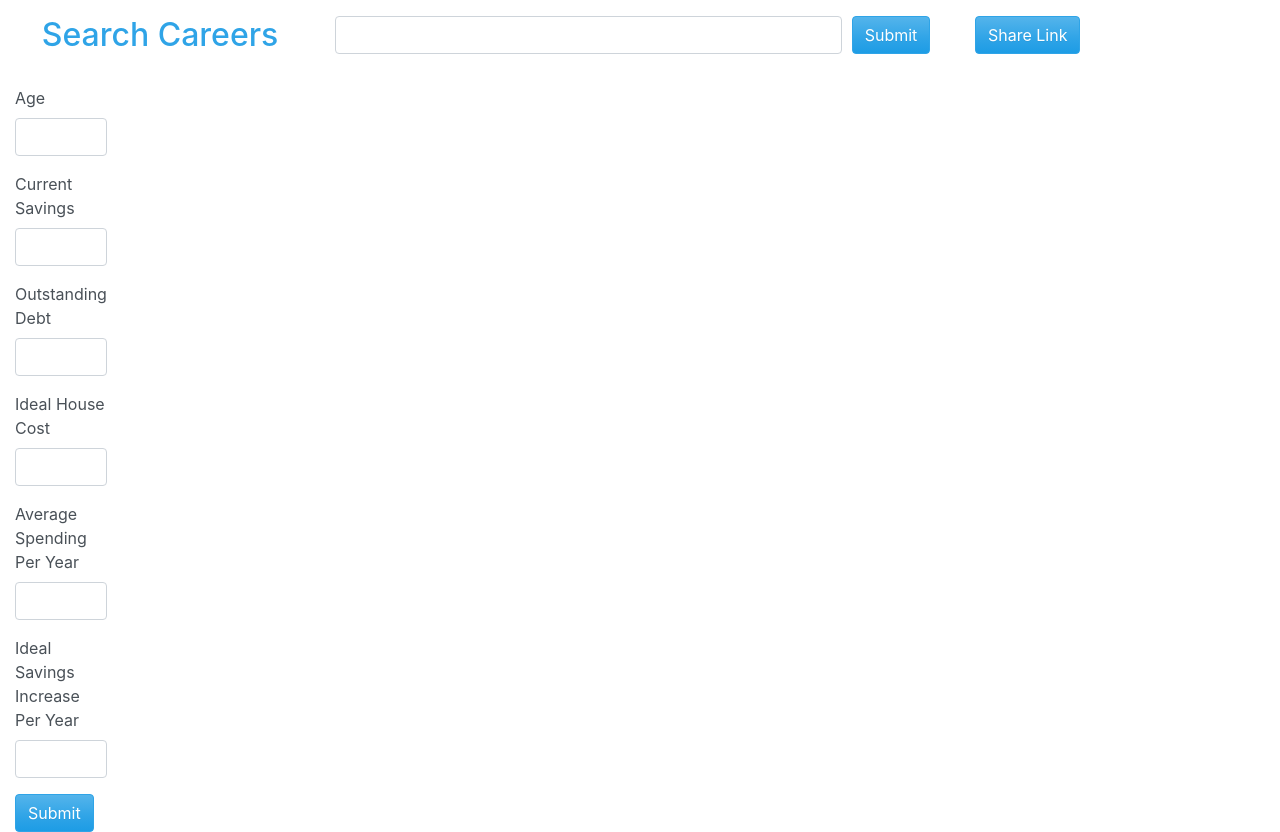
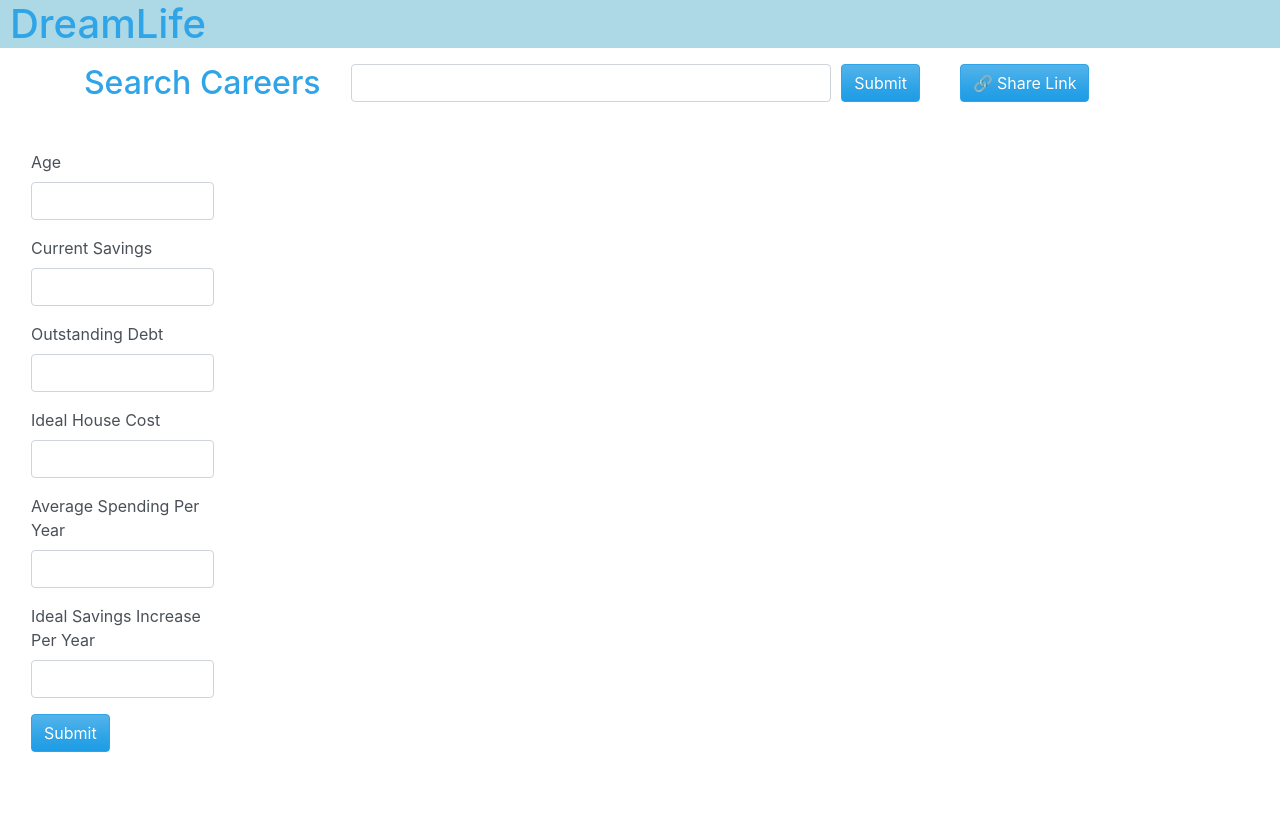
Before and after one commit to ChantalDemissie/dream-life, a React (Create React App) app: page /search in a window 1280 px wide. After the commit the page ends 800 px from the top, so only its background shows below. Built offline with nearby package versions, Linux system fonts and the light colour scheme.

Commit message:
styling and link popup

```diff
--- a/src/App.js
+++ b/src/App.js
@@ -82,6 +82,7 @@ class App extends Component {
   render() {
     return (
       <main className="App">
+        <h1 style={{ backgroundColor: "lightblue", paddingLeft: "10px" }}>DreamLife</h1>
         <Router>
           <Route exact path="/" render={
             (props) => <Home
--- a/src/components/Home.js
+++ b/src/components/Home.js
@@ -26,18 +26,10 @@ class Home extends React.Component {
       <Container>
         <Row>
           <Col>
-            <h2 class="my-5 text-center">Dream Life</h2>
-            <text>Use our Dream Life calculator to determine your age of home ownership and retirement based on your career choice and lifestyle choices.
-              This calculator factors in your age, current savings, ideal house cost, average spending per year and ideal savings per year.
-              After we have recieved this information from you, you can search for a career using keywords.
-              The search will return the Career title, Annual Median Salary, Education Requirements and a Savings Timeline Chart (unique to your personalized information!) showing when you can achieve your goals of home ownership and retirement.
-              Enjoy and let your dream life start here!</text>
-            <h3 class="my-5 text-center"> Please fill out this form</h3>
+            <p style={{ fontSize: 18, padding: "30px 100px 0px 0px" }}><i>Use Dream Life to <b>search careers</b> and see when you will be able to <b>buy a house</b> and <b>retire</b>.</i></p>
           </Col>
-        </Row>
-        <Row>
-          <Col></Col>
           <Col>
+            <h3 class="my-4 text-center">Where You Are</h3>
             <WhereIAmForm
               formCallback={this.setUser}
             />
--- a/src/components/Search.css
+++ b/src/components/Search.css
@@ -1,6 +1,14 @@
 .container.custom-container {
   padding: 0 50px;
   /* margin-left: 0;
-  margin-right: 0; */
-  margin: 0;
+  margin-right: 0;
+  margin: 0; */
 }
+
+.text-center {
+  text-align: center;
+}
+
+.h2 {
+  text-align: center;
+}
--- a/src/components/Search.js
+++ b/src/components/Search.js
@@ -1,5 +1,5 @@
 import React from 'react';
-import { Button, Container, Row, Col } from 'react-bootstrap';
+import { Button, Container, Row, Col, OverlayTrigger } from 'react-bootstrap';
 import axios from 'axios';
 import queryString from 'query-string';
 import CopyToClipboard from 'react-copy-to-clipboard';
@@ -16,6 +16,7 @@ class Search extends React.Component {
   searchSubmitted = false;
   state = {
     careers: [],
+    copiedLink: false
   }
 
   constructor(props) {
@@ -28,6 +29,9 @@ class Search extends React.Component {
 
   setUser = (user) => {
     this.props.setUserCallback(user);
+    if (this.searchText) {
+      this.searchCareers(this.searchText);
+    }
   }
 
   searchCareers = (searchText) => {
@@ -87,6 +91,21 @@ class Search extends React.Component {
     return queryString.stringify(this.props.user);
   }
 
+  renderTooltip = props => (
+    <div
+      {...props}
+      style={{
+        backgroundColor: 'rgba(0, 0, 0, 0.6)',
+        padding: '2px 10px',
+        color: 'white',
+        borderRadius: 3,
+        ...props.style,
+      }}
+    >
+      Copied link to clipboard!
+    </div>
+  );
+
   render() {
     let careersTable = null;
     if (this.searchSubmitted === true) {
@@ -100,10 +119,11 @@ class Search extends React.Component {
     const shareUrl = window.location.origin + '/search?' + this.createQueryFromUser() + searchTextQuery;
 
     return (
+      <div>
         <Container className="custom-container" fluid={true}>
-        <Row className="my-3">
+          <Row className="m-3">
             <Col>
-            <h2 className="text-center">Search Careers</h2>
+              <h2 class="text-right">Search Careers</h2>
             </Col>
             <Col xs={6}>
               <KeywordSearchForm
@@ -112,25 +132,33 @@ class Search extends React.Component {
               />
             </Col>
             <Col>
+              <OverlayTrigger
+                placement="right-start"
+                delay={{ show: 250, hide: 300 }}
+                overlay={this.renderTooltip}
+                trigger={'hover'}
+              >
                 <CopyToClipboard text={shareUrl}>
-              <Button>Share Link</Button>
+                  <Button>🔗 Share Link</Button>
                 </CopyToClipboard>
+              </OverlayTrigger>
             </Col>
           </Row>
 
           <Row>
-          <Col>
+            <Col className="m-3" xs={2}>
               <WhereIAmForm
                 formCallback={this.setUser}
                 user={this.props.user}
               />
             </Col>
-          <Col xs={10}>
+            <Col xs={9}>
               {careersTable}
             </Col>
             <Col></Col>
           </Row>
         </Container>
+      </div>
     )
   }
 }
```
Also changed, not shown: src/components/KeywordSearchForm.js (line endings or trailing spaces). Lines whose indentation alone changed are shown as unchanged.
